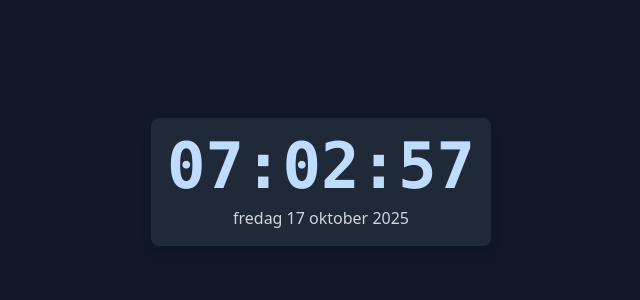
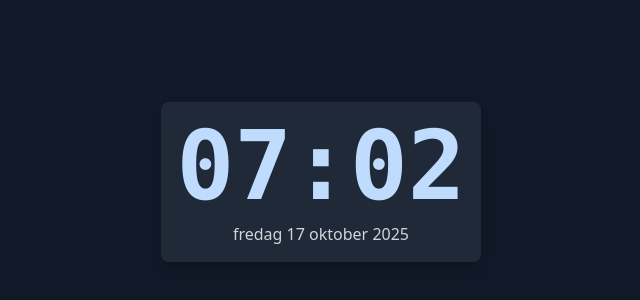
Before and after one commit to alexyak1/yakimoto, a React (Vite) app in the folder frontend/: page /time in a window 1280 px wide. Shown: the part 218-518 px from the top of the page, without its empty margins (319-959 px from the left). Built offline with nearby package versions, Linux system fonts and the light colour scheme; no server answers.

Commit message:
make time bigger

```diff
--- a/frontend/src/components/TimePage.jsx
+++ b/frontend/src/components/TimePage.jsx
@@ -24,7 +24,6 @@ function TimePage() {
     return date.toLocaleTimeString('sv-SE', {
       hour: '2-digit',
       minute: '2-digit',
-      second: '2-digit',
       hour12: false
     });
   };
@@ -41,7 +40,7 @@ function TimePage() {
   return (
     <div className="fixed inset-0 bg-gray-900 flex items-center justify-center z-50" style={{backgroundColor: '#111827'}}>
       <div className="bg-gray-800 p-4 rounded-lg shadow-lg text-center" style={{backgroundColor: '#1f2937'}}>
-        <div className="text-6xl font-mono font-black text-blue-400 mb-2" style={{color: '#bfdbfe', fontSize: '4rem', lineHeight: '1'}}>
+        <div className="text-6xl font-mono font-black text-blue-400 mb-2" style={{color: '#bfdbfe', fontSize: '6rem', lineHeight: '1'}}>
           {formatTime(currentTime)}
         </div>
         <div className="text-lg text-gray-300" style={{color: '#d1d5db', fontSize: '1rem'}}>
```
